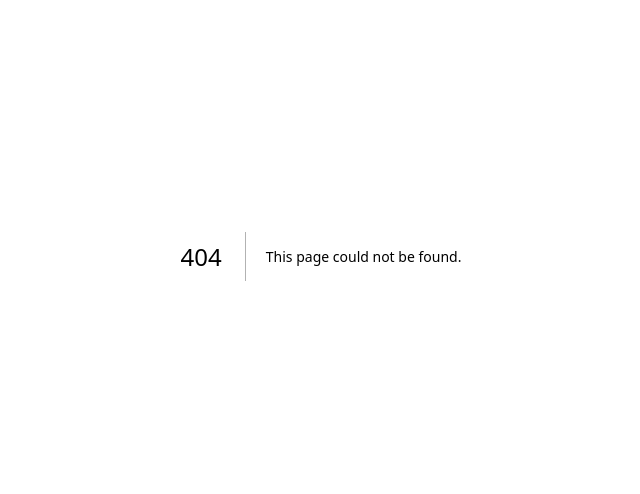
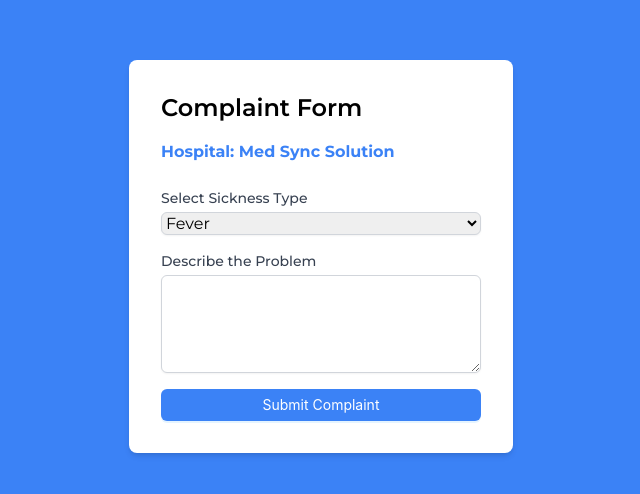
Before and after one commit to davidabuu/hosiptalWebApp, a Next.js app: page /patients-complain-form in a window 1280 px wide. Before the commit this address had no page. Shown: the part 144-638 px from the top of the page, without its empty margins (319-959 px from the left). Built offline with nearby package versions, Linux system fonts and the light colour scheme.

Commit message:
Complaint Form Addes

```diff
--- a/src/app/globals.css
+++ b/src/app/globals.css
@@ -49,7 +49,7 @@ ul li {
 
   }
   .icons{
-    height: 80px !important;
+    height: 0px !important;
     width: 80px !important;
   }
   .img2-bg{
@@ -95,3 +95,26 @@ ul li {
     transform: translateY(-20px);
   }
 }
+
+.top_part {
+  background: #2563EB;
+  padding: 120px 0;
+  transform: skew(0deg, -10deg) translateY(-120px);
+}
+
+.textbox {
+  padding: 100px 20px;
+  transform: skew(0deg, 10deg);
+}
+
+@media screen and (max-width: 768px) {
+  .top_part {
+    padding: 80px 0;
+    transform: skew(0deg, -5deg) translateY(-40px);
+  }
+
+  .textbox {
+    padding: 40px 10px;
+    transform: skew(0deg, 5deg);
+  }
+}
--- /dev/null
+++ b/src/app/patients-complain-form/page.tsx
@@ -0,0 +1,59 @@
+import { Button } from "antd";
+import React from "react";
+
+const ComplaintForm: React.FC = () => {
+  return (
+    <div className="flex justify-center  items-center min-h-screen bg-blue-500">
+      <div className="bg-white p-8 mx-4 lg:mx-0 rounded-lg shadow-md w-full sm:w-96">
+        <h2 className="text-2xl font-semibold mb-4">Complaint Form</h2>
+        <p className="text-blue-500 font-bold mb-6">
+          Hospital: Med Sync Solution
+        </p>
+        <form>
+          <div className="mb-4">
+            <label
+              htmlFor="sickness"
+              className="block text-sm font-medium text-gray-700"
+            >
+              Select Sickness Type
+            </label>
+            <select
+              id="sickness"
+              name="sickness"
+              className="mt-1 block w-full border border-gray-300 rounded-md shadow-sm focus:ring focus:ring-blue-200 focus:border-blue-300"
+            >
+              <option value="fever">Fever</option>
+              <option value="cough">Cough</option>
+              <option value="pain">Pain</option>
+              {/* Add more options here */}
+            </select>
+          </div>
+          <div className="mb-4">
+            <label
+              htmlFor="description"
+              className="block text-sm font-medium text-gray-700"
+            >
+              Describe the Problem
+            </label>
+            <textarea
+              id="description"
+              name="description"
+              rows={4}
+              className="mt-1 block w-full border border-gray-300 rounded-md shadow-sm focus:ring focus:ring-blue-200 focus:border-blue-300"
+            ></textarea>
+          </div>
+          <Button
+            type="primary"
+            htmlType="submit"
+            className="w-full bg-blue-500"
+
+          >
+            Submit Complaint
+          </Button>
+        </form>
+      </div>
+    </div>
+  );
+};
+
+export default ComplaintForm;
```
